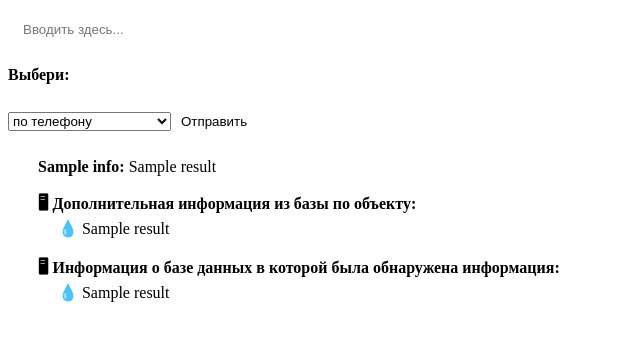
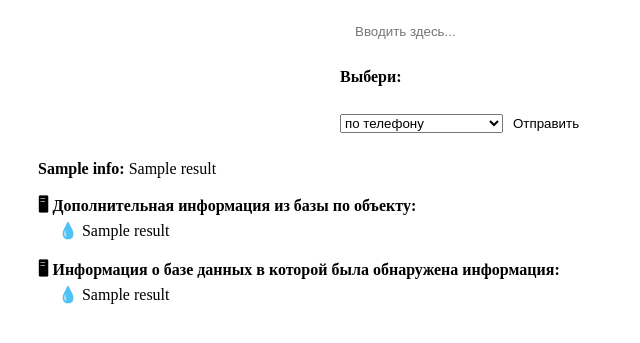
Before and after one commit to ebosh-alt/quickosintapi, a Flask app: template templates/index.html in a window 1280 px wide. Shown: the top 343 px of the page, without its empty margins (0-640 px from the left). Run offline with Flask 3, Linux system fonts and the light colour scheme; the template is opened without the code that fills it: most values are stand-ins (such as "Sample title", 1, 10 or a date in 2020).

Commit message:
alpha-version

```diff
--- a/templates/index.html
+++ b/templates/index.html
@@ -7,6 +7,13 @@
 <style>
     * {
         box-sizing: border-box;
+    }
+
+    form.List {
+        position: relative;
+        width: 600px;
+        margin: 10px auto;
+
     }
 
     input, button {
```
